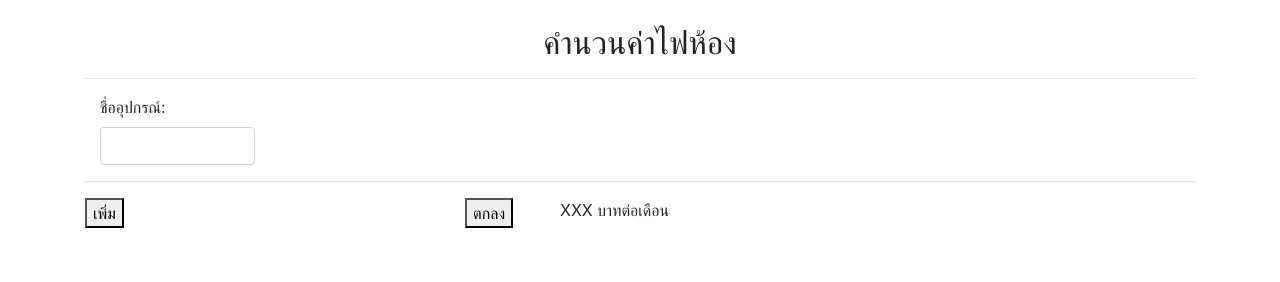
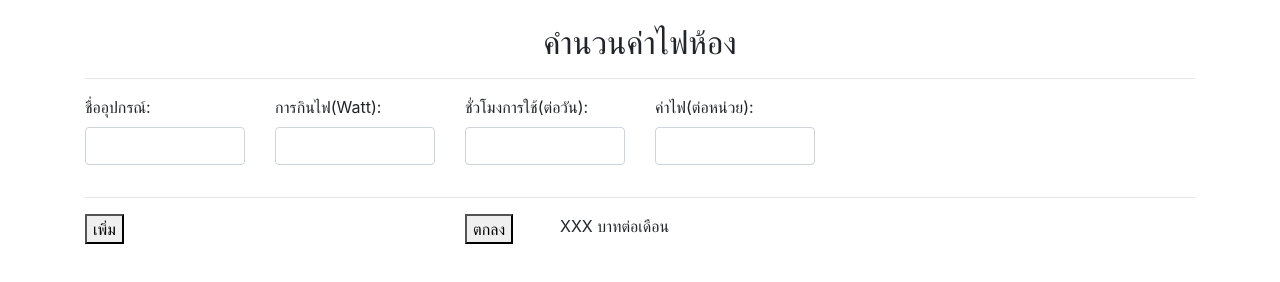
Before and after one commit to hamuesoh/calculateelectric, a plain HTML site: page public/index.html in a window 1280 px wide. Drawn offline with nearby package versions, Linux system fonts and the light colour scheme.

Commit message:
success add row

```diff
--- a/public/index.html
+++ b/public/index.html
@@ -118,17 +118,18 @@
 
       function AddRow(){
         var divRow = document.createElement("div");
+        divRow.classList.add("row");
         divRow.classList.add("divDataline" + G_divDatalineCount);
         document.getElementsByClassName("divData")[0].appendChild(divRow);
 
-
-        AddElementDivForm(0,"nameDevice","ชื่ออุปกรณ์:");
-        AddElementDivForm(1,"watt","การกินไฟ(Watt):");
+        AddElementDivForm("nameDevice","ชื่ออุปกรณ์:");
+        AddElementDivForm("watt","การกินไฟ(Watt):");
+        AddElementDivForm("usingperday","ชั่วโมงการใช้(ต่อวัน):");
+        AddElementDivForm("electricprice","ค่าไฟ(ต่อหน่วย):");
         G_divDatalineCount++;
-
       }
 
-      function AddElementDivForm(countColumn,inputId, lblText){
+      function AddElementDivForm(inputId, lblText){
         var labelFormData = document.createElement("label");
         labelFormData.setAttribute("for", inputId);
         labelFormData.appendChild(document.createTextNode(lblText));
@@ -146,7 +147,7 @@
         divForm.classList.add("col-md-2");
         divForm.appendChild(divFormGroup)[0];
 
-        document.getElementsByClassName("divDataline" + G_divDatalineCount)[countColumn].appendChild(divForm);
+        document.getElementsByClassName("divDataline" + G_divDatalineCount)[0].appendChild(divForm);
       }
 
       function ShowResult(){
```
